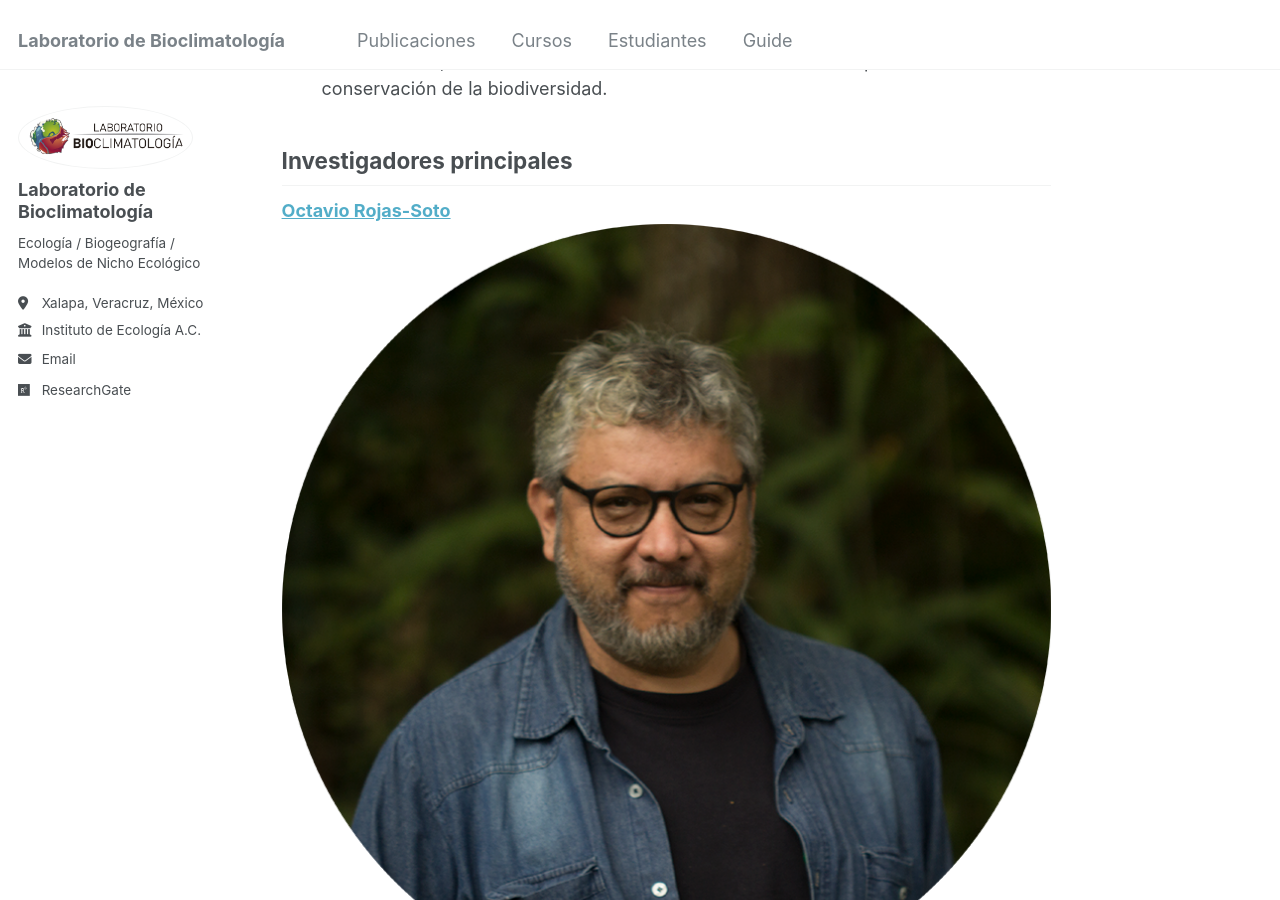
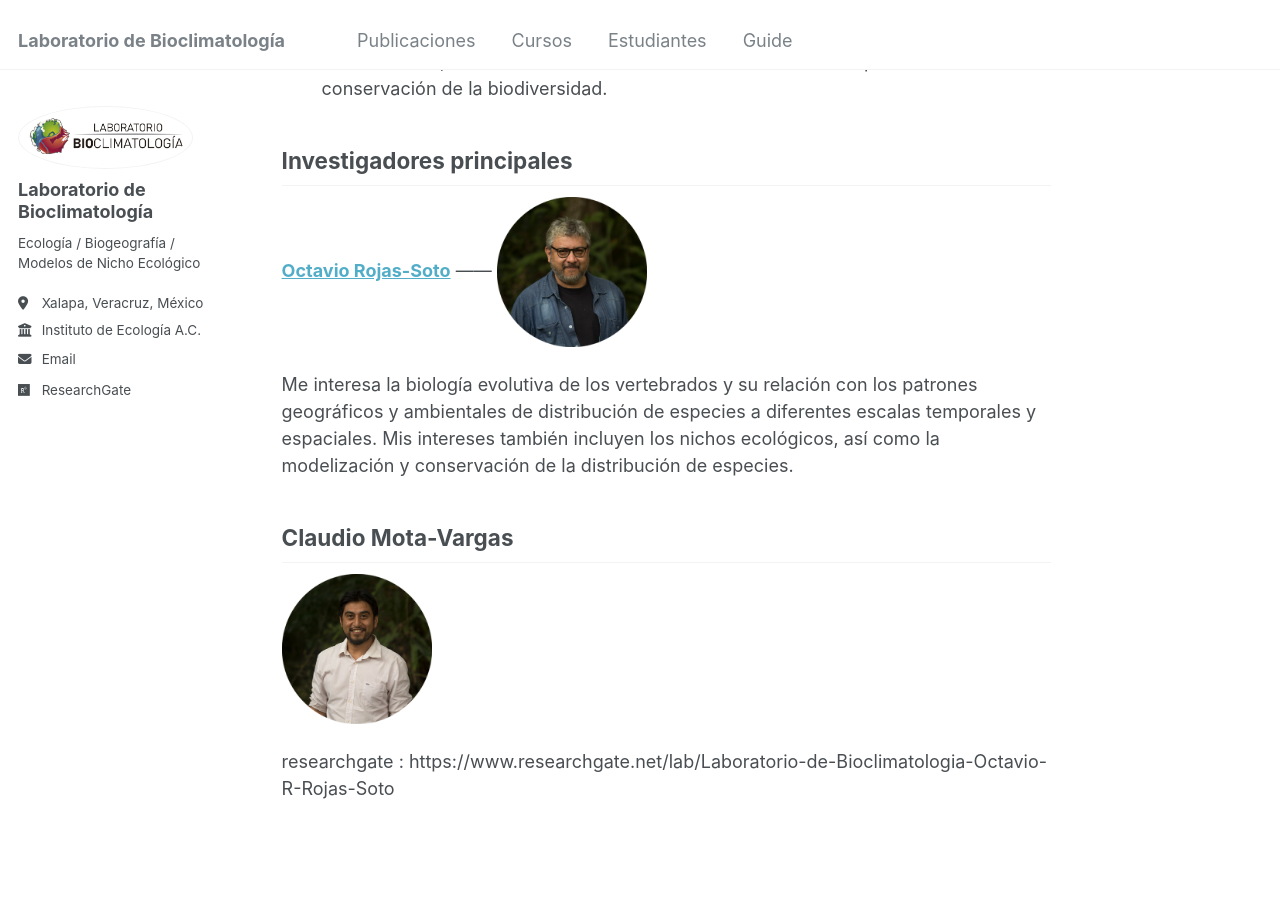
Before and after one commit to Labbioclim/bioclimat, a Jekyll site: the page built from _pages/about.md, in a window 1280 px wide and 900 px high, scrolled down 956 px. Built offline with Jekyll 4.4.1, drawn with Linux system fonts in a browser that asks for light colours.

Commit message:
Update about.md

```diff
--- a/_pages/about.md
+++ b/_pages/about.md
@@ -19,10 +19,13 @@ Líneas de investigación
 Investigadores principales
 ------
 [**Octavio Rojas-Soto**](https://www.researchgate.net/profile/Octavio-Rojas-Soto)
-![](https://labbioclim.github.io/bioclimat/images/octavio.png)
+------
+<img src="https://labbioclim.github.io/bioclimat/images/octavio.png" alt="Descripción de la imagen" width="150">
+
 Me interesa la biología evolutiva de los vertebrados y su relación con los patrones geográficos y ambientales de distribución de especies a diferentes escalas temporales y espaciales. Mis intereses también incluyen los nichos ecológicos, así como la modelización y conservación de la distribución de especies.
 
 **Claudio Mota-Vargas**
-![ResearchGate](/images/Lab_logo_png.png)
+------
+<img src="https://labbioclim.github.io/bioclimat/images/claudio.png" alt="Descripción de la imagen" width="150">
 
 researchgate     : https://www.researchgate.net/lab/Laboratorio-de-Bioclimatologia-Octavio-R-Rojas-Soto
```
